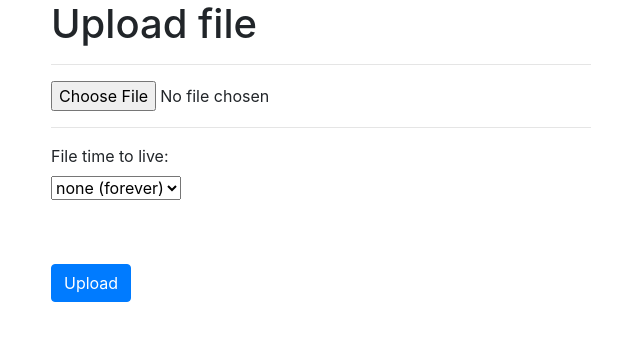
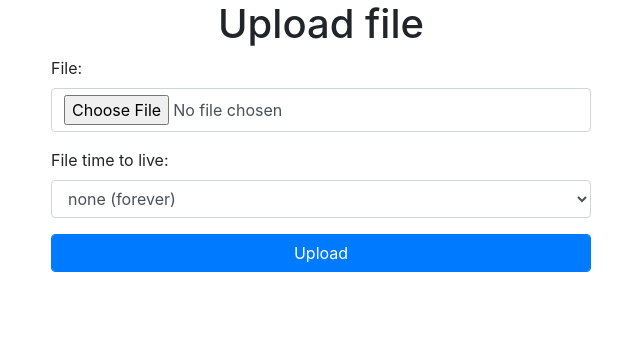
Before and after one commit to FedorYatsenko/nexua, a Django app: page /Site/upload/ in a window 1280 px wide. Shown: the part 62-403 px from the top of the page, without its empty margins (319-959 px from the left). Run offline with Django 3.2, Linux system fonts and the light colour scheme; the visitor is signed in with stand-in values (Sample User, id 1); some libraries are stand-ins or nearby versions.

Commit message:
Change upload design

```diff
--- a/Site/templates/userpage/upload.html
+++ b/Site/templates/userpage/upload.html
@@ -4,10 +4,7 @@
     <div class="container">
     <div class="row justify-content-md-center align-items-center">
         <div class="col-md-6">
-            <h1>Upload file</h1>
-
-            <hr>
-
+            <h1 class="text-center">Upload file</h1>
             {% if file_url %}
                 <div class="alert alert-success" role="alert">
                     File <a href="{{ file_url }}">"{{ file_name }}"</a> upload success.
@@ -17,16 +14,14 @@
             <form method="post" enctype="multipart/form-data">
                 {% csrf_token %}
                 <div class="form-group">
+                    <label>File: </label>
                     <input type="file" name="file" class="form-control-file" id="file" required/>
                 </div>
 
-                 <hr>
-
-                <label>File time to live: </label>
-
                 {% csrf_token %}
                  <div class="form-group">
-                     <select name="ttl">
+                     <label>File time to live: </label>
+                     <select name="ttl" class="form-control">
                          <option value="none"> none (forever)</option>
                          <option value="hour">1 hour</option>
                          <option value="day">1 day</option>
@@ -36,14 +31,16 @@
                      </select>
                  </div>
 
-               <br />
-                <br />
-
                 <div>
-                    <button type="submit" class="btn btn-primary">Upload</button>
+                    <input type="submit" class="btn btn-primary" value="Upload"/>
                 </div>
             </form>
         </div>
     </div>
 </div>
 {% endblock %}
+
+{% block scripts %}
+    {% load static %}
+    <script src="{% static 'js/set_input_class.js' %}"> </script>
+{% endblock %}
```
